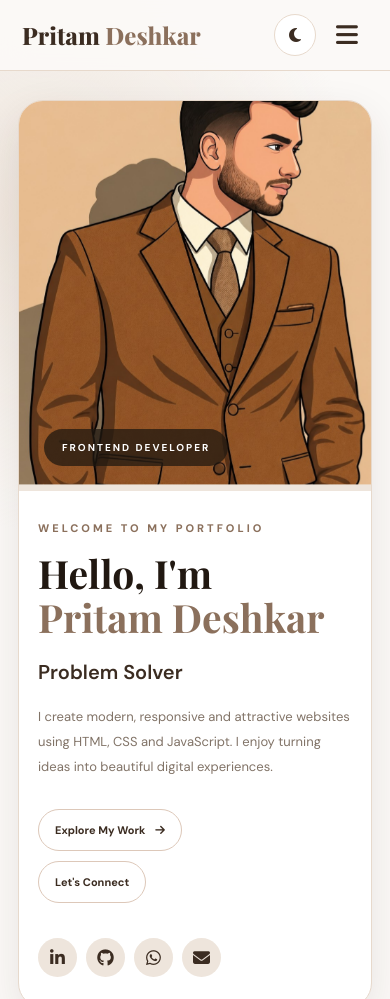
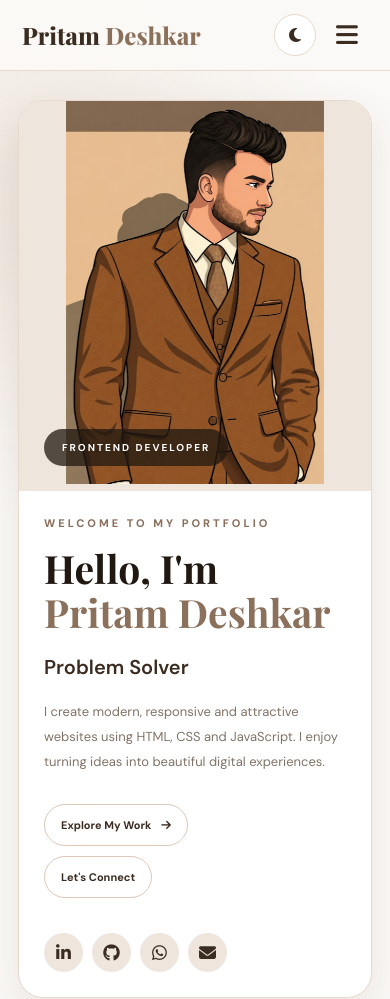
Before and after one commit to Pritamdeshkar06/My-Portfollio, a plain HTML site: page index.html in a window 390 px wide. Shown: the top 999 px of the page. Drawn offline with nearby package versions, Linux system fonts and the light colour scheme.

Commit message:
Update style.css

```diff
--- a/style.css
+++ b/style.css
@@ -1519,6 +1519,35 @@ section[id] { scroll-margin-top: 90px; }
     font-size: 13px;
     font-style: italic;
 }
+/* Mobile Responsive Fix */
+
+@media screen and (max-width: 768px) {
+
+    .hero {
+        display: flex;
+        flex-direction: column;
+    }
+
+    .hero-image {
+        width: 100%;
+        height: auto;
+        overflow: hidden;
+    }
+
+    .hero-image img {
+        width: 100%;
+        height: auto;
+        object-fit: contain;
+        object-position: center top;
+        display: block;
+    }
+
+    .hero-content {
+        width: 100%;
+        padding: 25px;
+    }
+
+}
 
 @media (max-width: 600px) {
     .project-popup-content { padding: 40px 22px 28px; }
```
